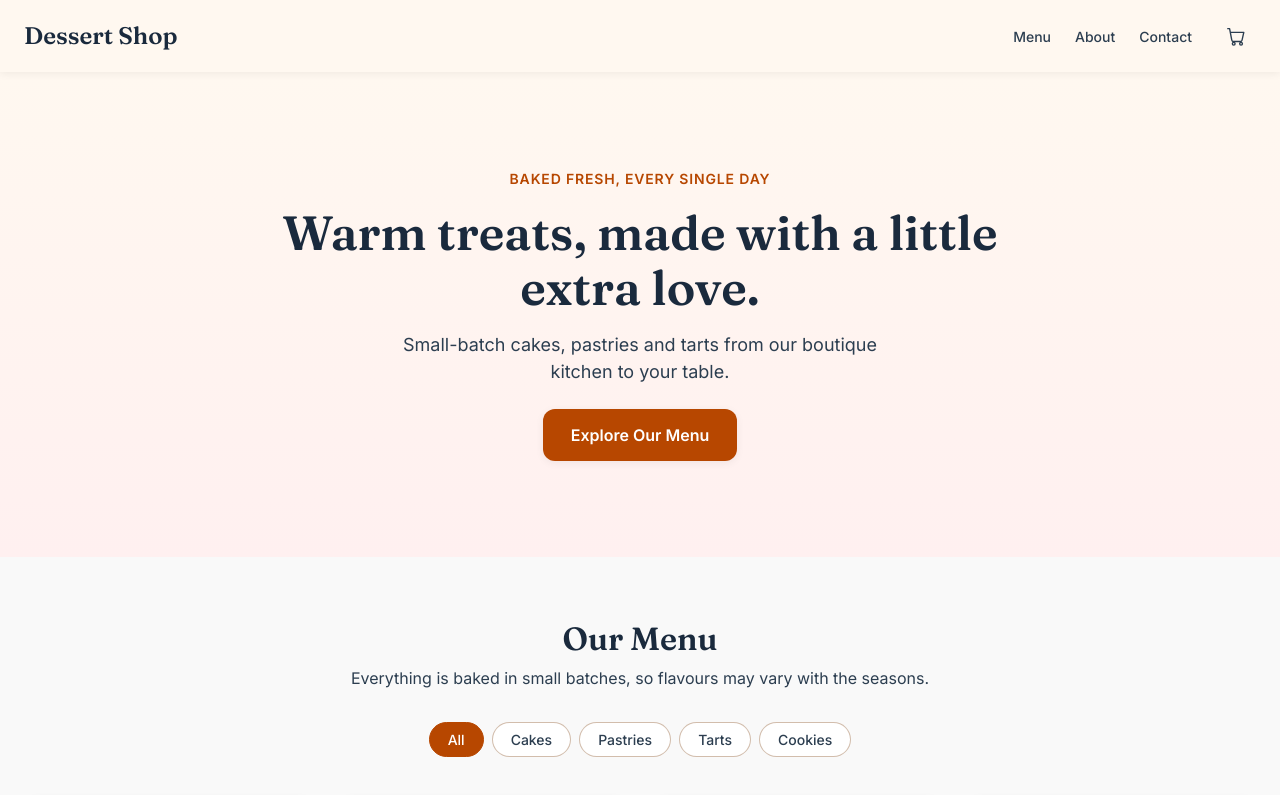
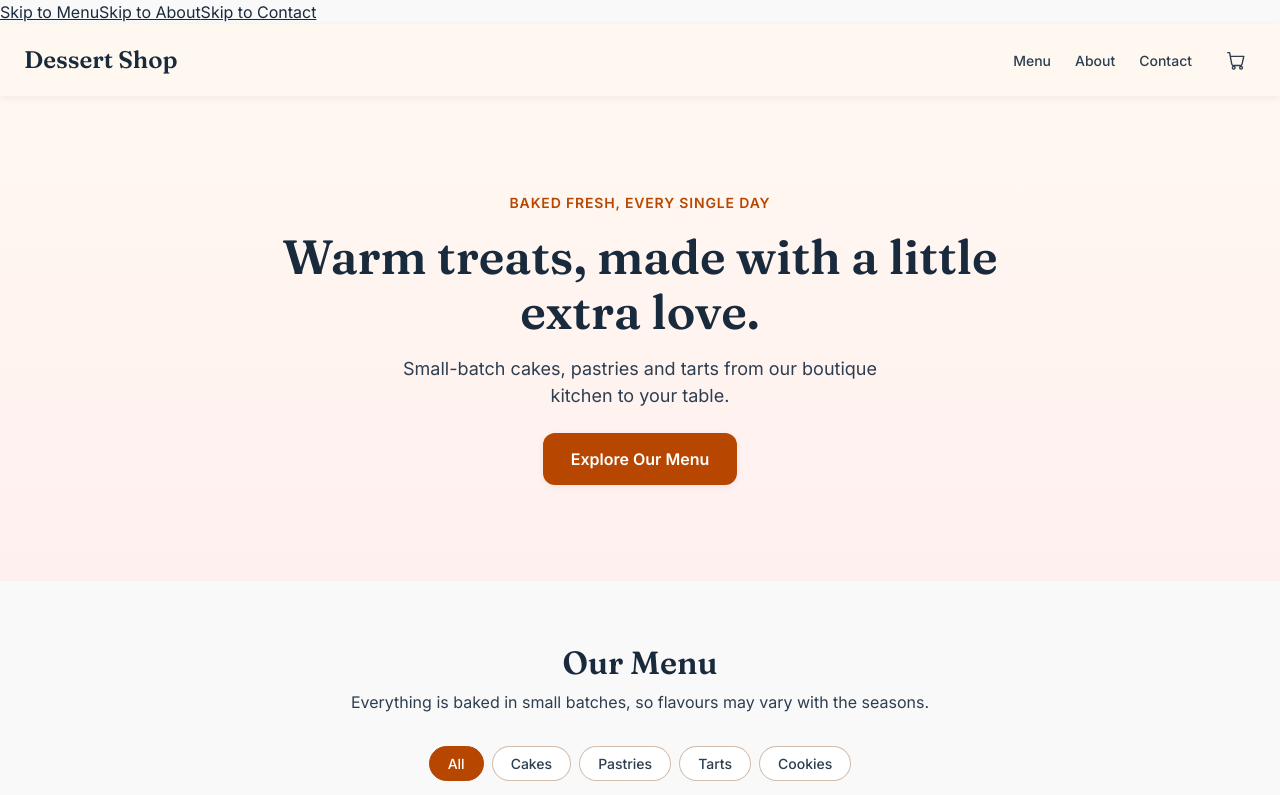
Before and after one commit to nzibukaemmanuel/FEM_Angular, an Angular app: page / in a window 1280 px wide. Shown: the top 795 px of the page. Built offline with nearby package versions, Linux system fonts and the light colour scheme.

Commit message:
feat: adding byPass block for smmooth accessibility

```diff
--- a/src/app/app.html
+++ b/src/app/app.html
@@ -1,3 +1,9 @@
+<nav class="skip-links" aria-label="Skip links">
+  <a class="skip-link" href="#menu">Skip to Menu</a>
+  <a class="skip-link" href="#about">Skip to About</a>
+  <a class="skip-link" href="#contact">Skip to Contact</a>
+</nav>
+
 <app-header [totalQuantity]="totalQuantity()" />
 <app-hero />
 <app-product-grid
--- a/src/app/components/footer/footer.html
+++ b/src/app/components/footer/footer.html
@@ -1,17 +1,17 @@
-<footer class="site-footer" id="about">
+<footer class="site-footer" id="about" tabindex="-1">
   <div class="inner">
     <div class="brand">
       <p class="logo">Dessert&nbsp;Shop</p>
       <p class="tagline">Boutique pastries, baked with care since day one.</p>
     </div>
 
-    <div class="col" id="contact">
+    <div class="col">
       <h3>Visit Us</h3>
       <p>KK 181 st</p>
       <p>Open Tue–Sun, 8am–6pm</p>
     </div>
 
-    <div class="col">
+    <div class="col" id="contact" tabindex="-1">
       <h3>Contact</h3>
       <p>nzibuka&#64;dessertshop.example</p>
       <p>+(250) 788 907 123</p>
--- a/src/app/components/product-grid/product-grid.html
+++ b/src/app/components/product-grid/product-grid.html
@@ -1,4 +1,4 @@
-<section class="menu" id="menu">
+<section class="menu" id="menu" tabindex="-1">
   <div class="heading">
     <h2>Our Menu</h2>
     <p>Everything is baked in small batches, so flavours may vary with the seasons.</p>
```
